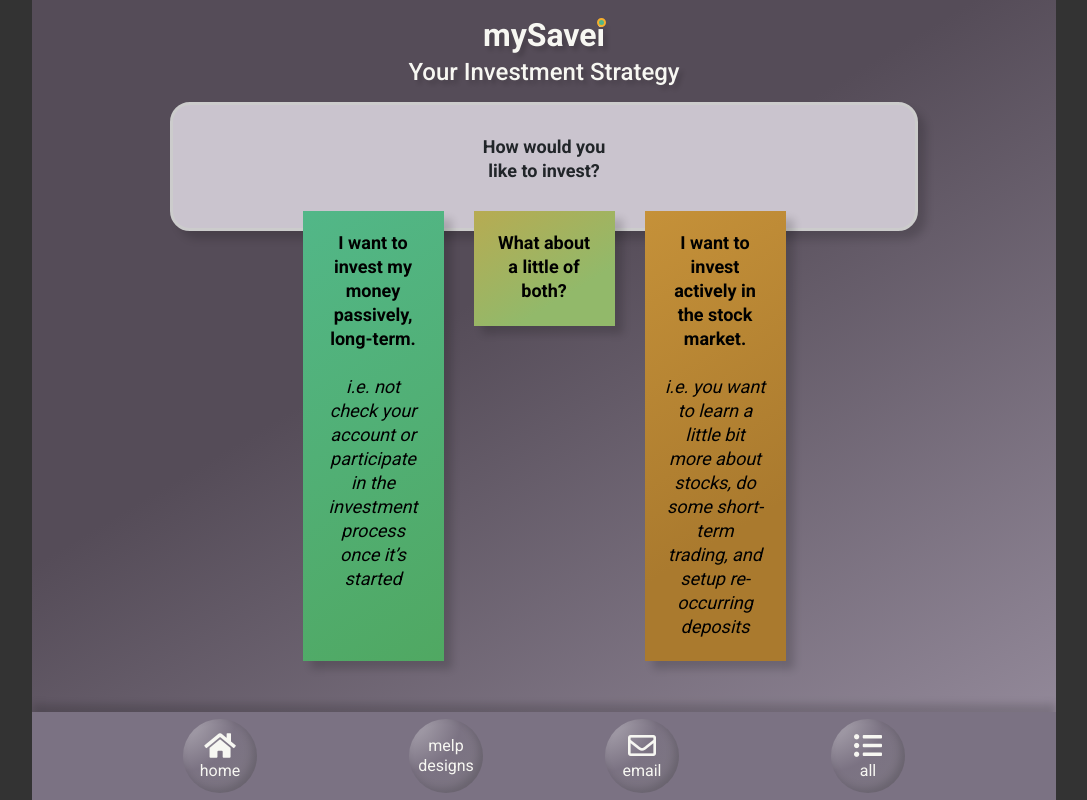
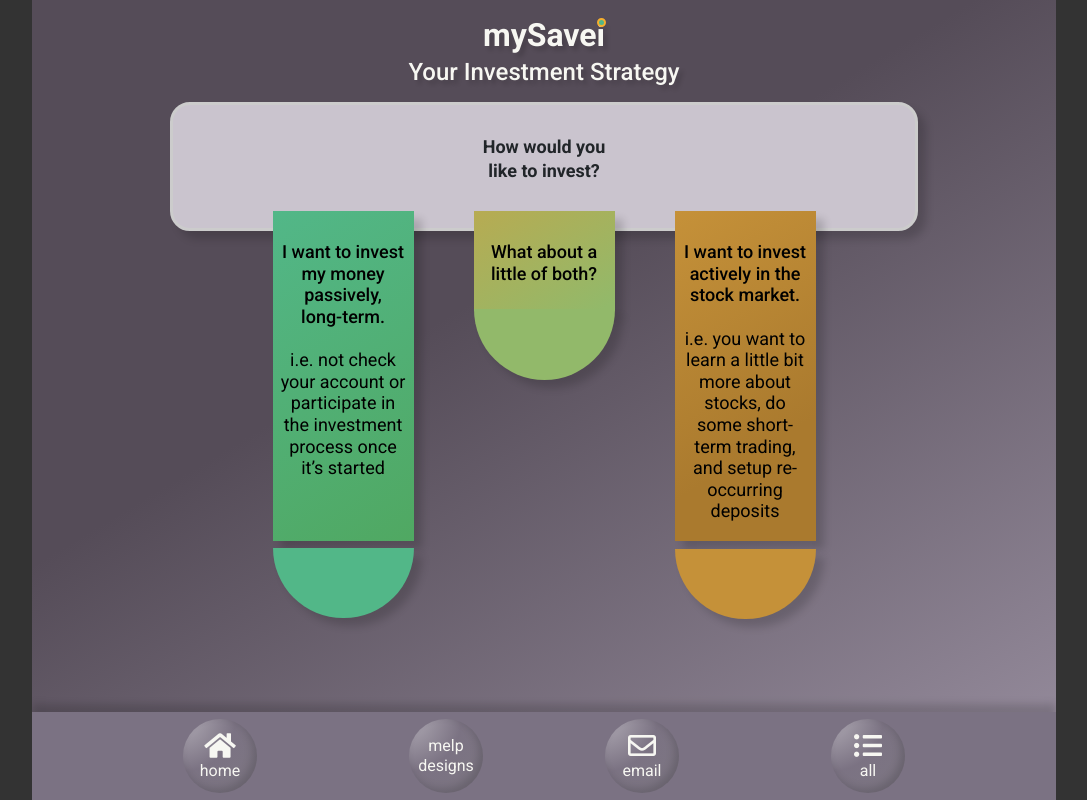
Before and after one commit to melanierosson/mysavei, a React (Create React App) app: page /step2 in a window 1280 px wide. Shown: the whole page, without its empty margins (96-1183 px from the left). Built offline with nearby package versions, Linux system fonts and the light colour scheme.

Commit message:
work on refining styles for the second step options list

```diff
--- a/src/components/UserOptions.js
+++ b/src/components/UserOptions.js
@@ -6,22 +6,25 @@
         <ul className="options-list">
             <li id="passive-option">
                 <Link to="/passive">
-                    <b>I want to invest my money passively, long-term.</b>
+                    <span className="fw-semibold">I want to invest my money passively,<br/>long-term.</span>
                     <br/><br/>
-                    <i>i.e. not check your account or participate in the investment process once it’s started</i>
+                    <span>i.e. not check your account or participate in the investment process once it’s started</span>
+                    <div className="bottom-2"></div>
                 </Link>
             </li>
             <li id="both-option">
                 <Link to="/all">
-                    <b>What about a little of both?</b>
+                    <span className="fw-semibold">What about a little of both?</span>
+                    <div className="bottom-2"></div>
                 </Link>
             </li>
             <li id="active-option">
                 <Link to="/active">
-                    <b>I want to invest actively in the stock market.</b>
+                    <span className="fw-semibold">I want to invest actively in the stock market.</span>
                     <br/><br/>
-                    <i>i.e. you want to learn a little bit more about stocks, do some short-term trading, and setup
-                    re-occurring deposits</i>
+                    <span>i.e. you want to learn a little bit more about stocks, do some short-term trading, and setup
+                    re-occurring deposits</span>
+                    <div className="bottom-2"></div>
                 </Link>
             </li>
         </ul>
--- a/src/css/step2.css
+++ b/src/css/step2.css
@@ -21,13 +21,14 @@
 }
 #step2-page ul.options-list li {
   width: 141px;
-  height: 450px;
+  height: 330px;
   z-index: 0;
   box-shadow: 8px 8px 8px rgba(0, 0, 0, 0.16);
   list-style-type: none;
   list-indent: none;
-  margin: -20px 15px 20px 15px;
-  padding: 20px;
+  margin: -20px 30px 0 30px;
+  padding: 30px 8px 10px 8px;
+  line-height: 1.35rem;
   text-align: center;
   display: flex;
   justify-content: center;
@@ -39,33 +40,38 @@
   }
 }
 #step2-page ul.options-list li:hover {
-  transform: translateY(18px);
+  transform: translate(0, 18px);
   transition: 0.15s linear;
-  background-color: #85B752;
   cursor: pointer;
-}
-#step2-page ul.options-list li:hover > div.bottom {
-  background-color: #52B788;
 }
 #step2-page ul.options-list li#passive-option {
   background-color: #53AA81;
   background: linear-gradient(329deg, #50A862 0%, #52B788 100%);
 }
+#step2-page ul.options-list li#passive-option div.bottom-2 {
+  transform: translate(-8px, 69px);
+  background-color: #52B788;
+}
 #step2-page ul.options-list li#both-option {
   background-color: #92B96A;
-  background: linear-gradient(329deg, #92B96A 30%, #B7AB52 100%);
-  height: 115px;
+  background: linear-gradient(329deg, #92B96A 5%, #B7AB52 100%);
+  height: 100px;
+}
+#step2-page ul.options-list li#both-option div.bottom-2 {
+  transform: translate(-8px, 25px);
+  background-color: #92B96A;
 }
 #step2-page ul.options-list li#active-option {
   background-color: #C59139;
   background: linear-gradient(329deg, #AA7A2E 30%, #C59139 100%);
 }
-#step2-page ul.options-list li div.bottom {
+#step2-page ul.options-list li#active-option div.bottom-2 {
+  transform: translate(-8px, 27px);
+  background-color: #C59139;
+}
+#step2-page ul.options-list li div.bottom-2 {
   background: #71B176;
   position: absolute;
-  transform: translate(0, 159px);
-  -webkit-transform: translate(0, 159px);
-  -moz-transform: translate(0, 159px);
   box-shadow: 8px 8px 8px rgba(0, 0, 0, 0.16);
   height: 70.5px;
   width: 141px;
@@ -75,13 +81,3 @@
   justify-content: center;
   align-items: center;
 }
-@media screen and (max-height: 667px) {
-  #step2-page ul.options-list li div.bottom {
-    transform: translate(0, 140px);
-    -webkit-transform: translate(0, 140px);
-    -moz-transform: translate(0, 140px);
-  }
-}
-#step2-page ul.options-list li div.bottom span {
-  margin-top: -10px;
-}
--- a/src/pages/Home.js
+++ b/src/pages/Home.js
@@ -31,7 +31,7 @@
                         <p>
                             I want to see my <span className="fw-medium">personal investment strategy</span>
                         </p>
-                        <div class="bottom">
+                        <div className="bottom">
                             <span className="time">&lt; 2 min.</span>
                         </div>
                     </li>
@@ -41,7 +41,7 @@
                         <p>
                             I want to see <span className="fw-medium">all investment &amp; savings information</span>
                         </p>
-                        <div class="bottom">
+                        <div className="bottom">
                             <span className="time">&lt; 10 min.</span>
                         </div>
                     </li>
--- a/src/scss/_variables.scss
+++ b/src/scss/_variables.scss
@@ -15,7 +15,7 @@
 
 // gradient bgs
 $gradientTq: linear-gradient(329deg, #50A862 0%, #52B788 100%);
-$gradientGreen: linear-gradient(329deg, #92B96A 30%, #B7AB52 100%);
+$gradientGreen: linear-gradient(329deg, #92B96A 5%, #B7AB52 100%);
 $gradientOrange: linear-gradient(329deg, #AA7A2E 30%, #C59139 100%);
 
 // hover colors
--- a/src/scss/home.css
+++ b/src/scss/home.css
@@ -37,7 +37,7 @@
   height: 247px;
   z-index: 0;
   background-color: #92B96A;
-  background: linear-gradient(329deg, #92B96A 30%, #B7AB52 100%);
+  background: linear-gradient(329deg, #92B96A 5%, #B7AB52 100%);
   box-shadow: 8px 8px 8px rgba(0, 0, 0, 0.16);
   list-style-type: none;
   list-indent: none;
--- a/src/scss/step2.scss
+++ b/src/scss/step2.scss
@@ -22,7 +22,7 @@
         padding-left: 0;
         li {
             width: 141px;
-            height:450px;
+            height:330px;
             @media screen and (max-height:667px) {
                 height:215px;
             }
@@ -30,48 +30,55 @@
             box-shadow: 8px 8px 8px rgba(0, 0, 0, 0.16);
             list-style-type: none;
             list-indent: none;
-            margin: -20px 15px 20px 15px;
-            padding: 20px;
+            margin: -20px 30px 0 30px;
+            padding: 30px 8px 10px 8px;
+            line-height:1.35rem;
             text-align: center;
             display:flex;
             justify-content:center;
             align-items:flex-start;
             &:hover {
-                transform: translateY(18px);
+                transform: translate(0,18px);
                 transition:0.15s linear;
-                background-color: $hvrMdGreen;
                 cursor:pointer;
-                > div.bottom {
-                    background-color: $hvrTqGreen;
-                }
             }
             &#passive-option {
                 background-color: $bgTqGreen;
                 background: $gradientTq;
+                div.bottom-2 {
+                    transform: translate(-8px,69px);
+                    background-color:$hvrTqGreen;
+                }
             }
             &#both-option {
                 background-color: $bgMdGreen;
                 background: $gradientGreen;
-                height:115px;
+                height:100px;
+                div.bottom-2 {
+                    transform: translate(-8px,25px);
+                    background-color: $bgMdGreen;
+                }
             }
             &#active-option {
                 background-color: $bgGold;
                 background: $gradientOrange;
+                div.bottom-2 {
+                    transform: translate(-8px,27px);
+                    background-color:$bgGold;
+                }
             }
 
             // the half circles
             $size: 70.5px;
-            div.bottom {
+            div.bottom-2 {
                 background: $bgSecondGreen;
                 position: absolute;
-                transform: translate(0,159px);
-                -webkit-transform: translate(0,159px);
-                -moz-transform: translate(0,159px);
-                @media screen and (max-height:667px) {
-                    transform: translate(0,140px);
-                    -webkit-transform: translate(0,140px);
-                    -moz-transform: translate(0,140px);
-                }
+
+                // @media screen and (max-height:667px) {
+                //     transform: translate(0,140px);
+                //     -webkit-transform: translate(0,140px);
+                //     -moz-transform: translate(0,140px);
+                // }
                 box-shadow: 8px 8px 8px rgba(0, 0, 0, 0.16);
                 height: $size;
                 width: $size * 2;
@@ -80,9 +87,6 @@
                 display:flex;
                 justify-content:center;
                 align-items:center;
-                span {
-                    margin-top:-10px;
-                }
             }
         }
     }
```
